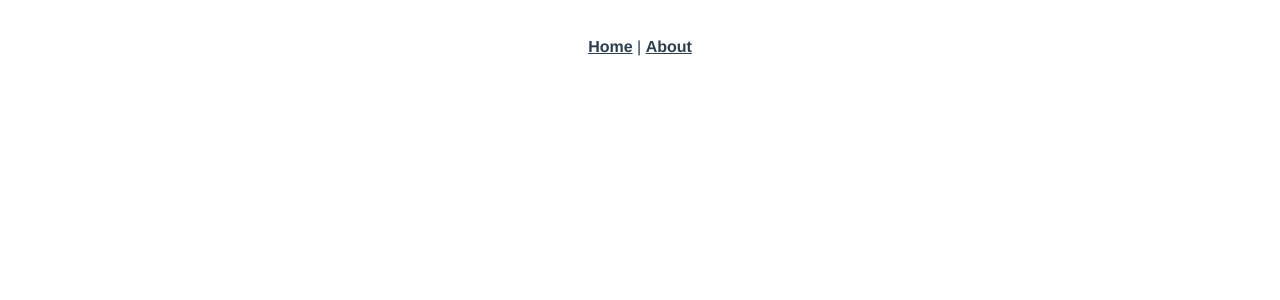
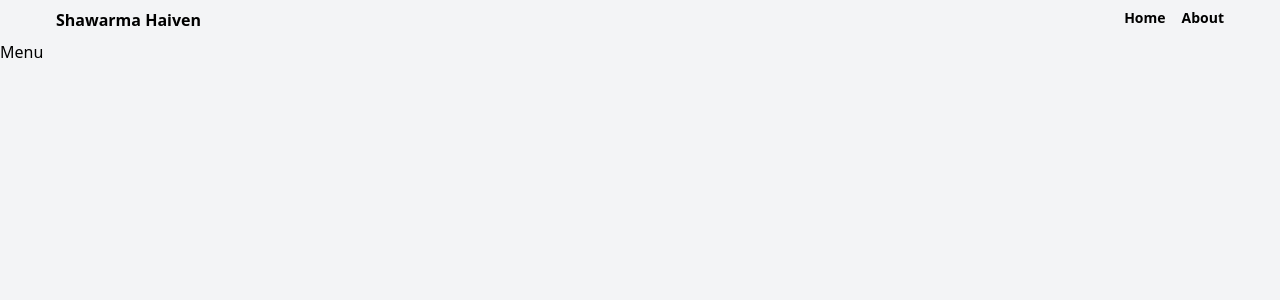
Before and after one commit to DroneBreaker/Vue-Food-App, a Vue app: page /menu in a window 1280 px wide. Before the commit this address had no page. Shown: the top 300 px of the page. Built offline with nearby package versions, Linux system fonts and the light colour scheme.

Commit message:
Initializing app and implementing home page

```diff
--- a/package.json
+++ b/package.json
@@ -15,7 +15,10 @@
     "@vue/cli-plugin-babel": "~5.0.0",
     "@vue/cli-plugin-router": "~5.0.0",
     "@vue/cli-service": "~5.0.0",
+    "autoprefixer": "^10.4.14",
+    "postcss": "^8.4.23",
     "sass": "^1.32.7",
-    "sass-loader": "^12.0.0"
+    "sass-loader": "^12.0.0",
+    "tailwindcss": "^3.3.2"
   }
 }
--- /dev/null
+++ b/postcss.config.js
@@ -0,0 +1,6 @@
+module.exports = {
+  plugins: {
+    tailwindcss: {},
+    autoprefixer: {},
+  },
+}
--- a/src/App.vue
+++ b/src/App.vue
@@ -1,30 +1,19 @@
 <template>
-  <nav>
-    <router-link to="/">Home</router-link> |
-    <router-link to="/about">About</router-link>
-  </nav>
-  <router-view/>
+  <div class="bg-gray-100 h-[100vh]">
+    <Navbar />
+    <router-view/>
+  </div>
 </template>
 
-<style lang="scss">
-#app {
-  font-family: Avenir, Helvetica, Arial, sans-serif;
-  -webkit-font-smoothing: antialiased;
-  -moz-osx-font-smoothing: grayscale;
-  text-align: center;
-  color: #2c3e50;
-}
+<script>
+import Navbar from  '../src/components/Nav.vue'
 
-nav {
-  padding: 30px;
-
-  a {
-    font-weight: bold;
-    color: #2c3e50;
-
-    &.router-link-exact-active {
-      color: #42b983;
-    }
+export default {
+  components: {
+    Navbar
   }
 }
+</script>
+
+<style lang="scss">
 </style>
--- a/src/components/HelloWorld.vue
+++ /dev/null
@@ -1,58 +0,0 @@
-<template>
-  <div class="hello">
-    <h1>{{ msg }}</h1>
-    <p>
-      For a guide and recipes on how to configure / customize this project,<br>
-      check out the
-      <a href="https://cli.vuejs.org" target="_blank" rel="noopener">vue-cli documentation</a>.
-    </p>
-    <h3>Installed CLI Plugins</h3>
-    <ul>
-      <li><a href="https://github.com/vuejs/vue-cli/tree/dev/packages/%40vue/cli-plugin-babel" target="_blank" rel="noopener">babel</a></li>
-      <li><a href="https://github.com/vuejs/vue-cli/tree/dev/packages/%40vue/cli-plugin-router" target="_blank" rel="noopener">router</a></li>
-    </ul>
-    <h3>Essential Links</h3>
-    <ul>
-      <li><a href="https://vuejs.org" target="_blank" rel="noopener">Core Docs</a></li>
-      <li><a href="https://forum.vuejs.org" target="_blank" rel="noopener">Forum</a></li>
-      <li><a href="https://chat.vuejs.org" target="_blank" rel="noopener">Community Chat</a></li>
-      <li><a href="https://twitter.com/vuejs" target="_blank" rel="noopener">Twitter</a></li>
-      <li><a href="https://news.vuejs.org" target="_blank" rel="noopener">News</a></li>
-    </ul>
-    <h3>Ecosystem</h3>
-    <ul>
-      <li><a href="https://router.vuejs.org" target="_blank" rel="noopener">vue-router</a></li>
-      <li><a href="https://vuex.vuejs.org" target="_blank" rel="noopener">vuex</a></li>
-      <li><a href="https://github.com/vuejs/vue-devtools#vue-devtools" target="_blank" rel="noopener">vue-devtools</a></li>
-      <li><a href="https://vue-loader.vuejs.org" target="_blank" rel="noopener">vue-loader</a></li>
-      <li><a href="https://github.com/vuejs/awesome-vue" target="_blank" rel="noopener">awesome-vue</a></li>
-    </ul>
-  </div>
-</template>
-
-<script>
-export default {
-  name: 'HelloWorld',
-  props: {
-    msg: String
-  }
-}
-</script>
-
-<!-- Add "scoped" attribute to limit CSS to this component only -->
-<style scoped lang="scss">
-h3 {
-  margin: 40px 0 0;
-}
-ul {
-  list-style-type: none;
-  padding: 0;
-}
-li {
-  display: inline-block;
-  margin: 0 10px;
-}
-a {
-  color: #42b983;
-}
-</style>
--- /dev/null
+++ b/src/components/Nav.vue
@@ -0,0 +1,22 @@
+<template>
+    <div class="bg-gray-100">
+        <nav class="flex justify-between p-2">
+            <div class="mx-12">
+                <router-link to="/">
+                    <span class="md:text-base text-sm font-bold">Shawarma Haiven</span>
+                </router-link>
+            </div>
+
+            <div class="mx-12 text-sm font-semibold">
+                <router-link class="mx-4" to="/">Home</router-link>
+                <router-link to="/about">About</router-link>
+            </div>
+        </nav>
+    </div>
+</template>
+
+<script>
+export default {
+    name: 'Nav'
+}
+</script>
--- /dev/null
+++ b/src/main.css
@@ -0,0 +1,3 @@
+@tailwind base;
+@tailwind components;
+@tailwind utilities;
--- a/src/main.js
+++ b/src/main.js
@@ -1,5 +1,6 @@
 import { createApp } from 'vue'
 import App from './App.vue'
 import router from './router'
+import './main.css'
 
 createApp(App).use(router).mount('#app')
--- a/src/router/index.js
+++ b/src/router/index.js
@@ -1,5 +1,6 @@
 import { createRouter, createWebHistory } from 'vue-router'
 import HomeView from '../views/HomeView.vue'
+import Menu from '../views/Menu.vue'
 
 const routes = [
   {
@@ -7,6 +8,13 @@ const routes = [
     name: 'home',
     component: HomeView
   },
+
+  {
+    path: '/menu',
+    name: 'menu',
+    component: Menu
+  },
+
   {
     path: '/about',
     name: 'about',
@@ -15,6 +23,7 @@ const routes = [
     // which is lazy-loaded when the route is visited.
     component: () => import(/* webpackChunkName: "about" */ '../views/AboutView.vue')
   }
+
 ]
 
 const router = createRouter({
--- a/src/views/HomeView.vue
+++ b/src/views/HomeView.vue
@@ -1,18 +1,47 @@
 <template>
-  <div class="home">
-    <img alt="Vue logo" src="../assets/logo.png">
-    <HelloWorld msg="Welcome to Your Vue.js App"/>
+  <div>
+    <div class="grid md:grid-cols-2 grid-cols-1">
+      <!-- The first grid -->
+      <div class="md:w-[40rem] w-[20rem]">
+        <h1 class="md:mx-12 mx-6 md:text-6xl text-3xl font-bold mt-16 mb-10">
+          It's not just a Food
+          <span class="md:text-5xl text-2xl"> It's an Experience!</span>
+        </h1>
+
+        <p class="md:mx-12 mx-6 text-sm md:w-[24rem] text-gray-500">
+          Lorem ipsum, dolor sit amet consectetur adipisicing elit. Impedit cupiditate aspernatur
+          mollitia nulla aliquid, atque sed excepturi doloribus,
+          molestias beatae reiciendis laboriosam ducimus ex expedita quis. Est earum maiores dolorum.
+        </p>
+
+        <div class="md:mx-8 mx-6 mt-12">
+          <router-link class="border bg-white p-3 px-7 rounded-full text-xs mx-4" to="/menu">Our Menu</router-link>
+          <router-link class="border bg-white p-3 px-7 rounded-full text-xs" to="/about">About Us</router-link>
+        </div>
+      </div>
+
+      <!-- Second grid -->
+      <div class="mb-4">
+        <div class="md:mx-24 mx-4 h-[26rem] w-[26rem] rounded-full bg-gray-300 shadow-2xl shadow-black mt-24 absolute">
+          <img class="relative" src="../assets/shawarma-with-board.png"/>
+
+          <div style="top: 15%; right: -7%;" class="h-10 w-36 rounded-full bg-white absolute z-10 flex">
+            <img/>
+            <h1 class="text-xs text-gray-400 p-1 px-8">Order from us and be happy</h1>
+          </div>
+
+          <div style="top: 75%; left: -7%;" class="h-10 w-36 rounded-full bg-white absolute z-10 flex">
+            <img class="h-5"/>
+            <h1 class="text-xs text-gray-400 p-1 px-8">Finger licking dish</h1>
+          </div>
+        </div>
+      </div>
+    </div>
   </div>
 </template>
 
 <script>
-// @ is an alias to /src
-import HelloWorld from '@/components/HelloWorld.vue'
-
 export default {
-  name: 'HomeView',
-  components: {
-    HelloWorld
-  }
+  name: 'Home',
 }
 </script>
--- /dev/null
+++ b/src/views/Menu.vue
@@ -0,0 +1,3 @@
+<template>
+    <h1>Menu</h1>
+</template>
--- /dev/null
+++ b/tailwind.config.js
@@ -0,0 +1,8 @@
+/** @type {import('tailwindcss').Config} */
+module.exports = {
+  content: ["./src/**/*.{vue, js}"],
+  theme: {
+    extend: {},
+  },
+  plugins: [],
+}
```
Also changed, not shown: src/assets/shawarma-with-board.png (added), 1 other file (tests, documents, lock files or other folders).
